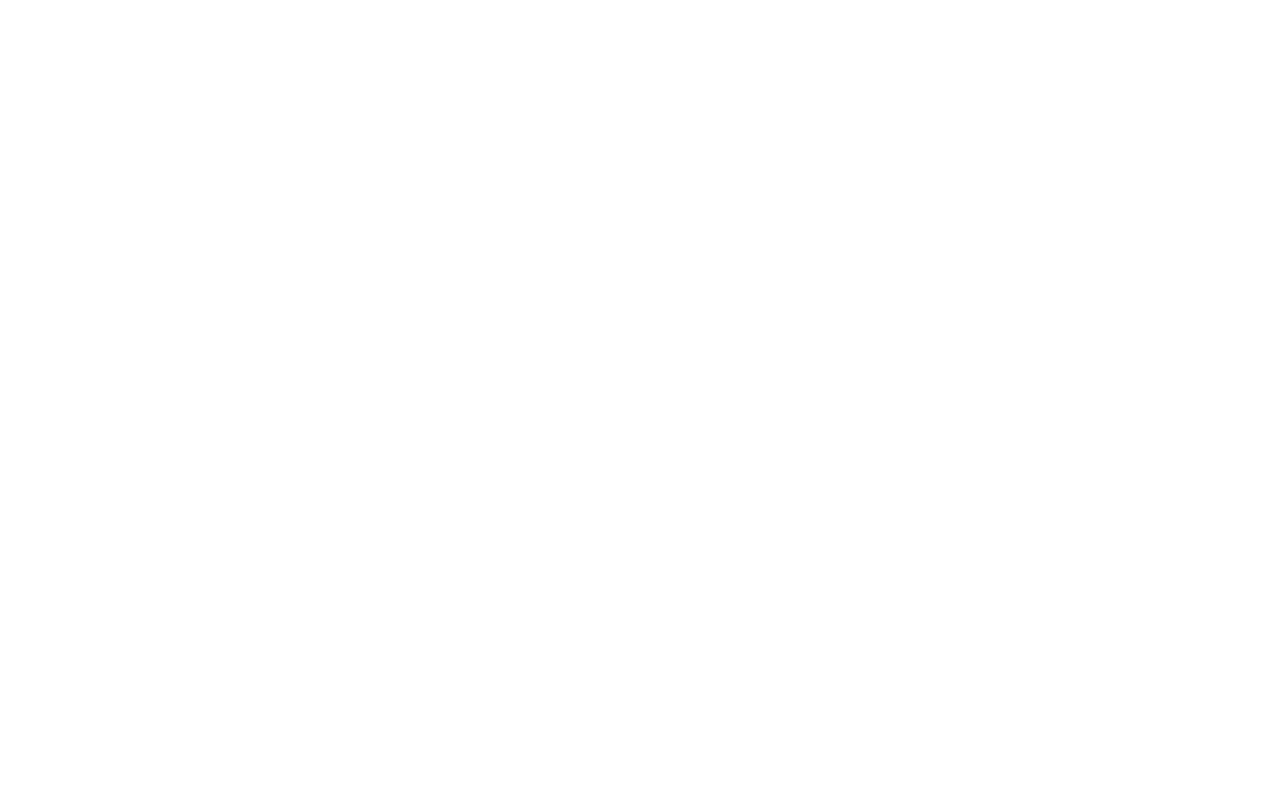
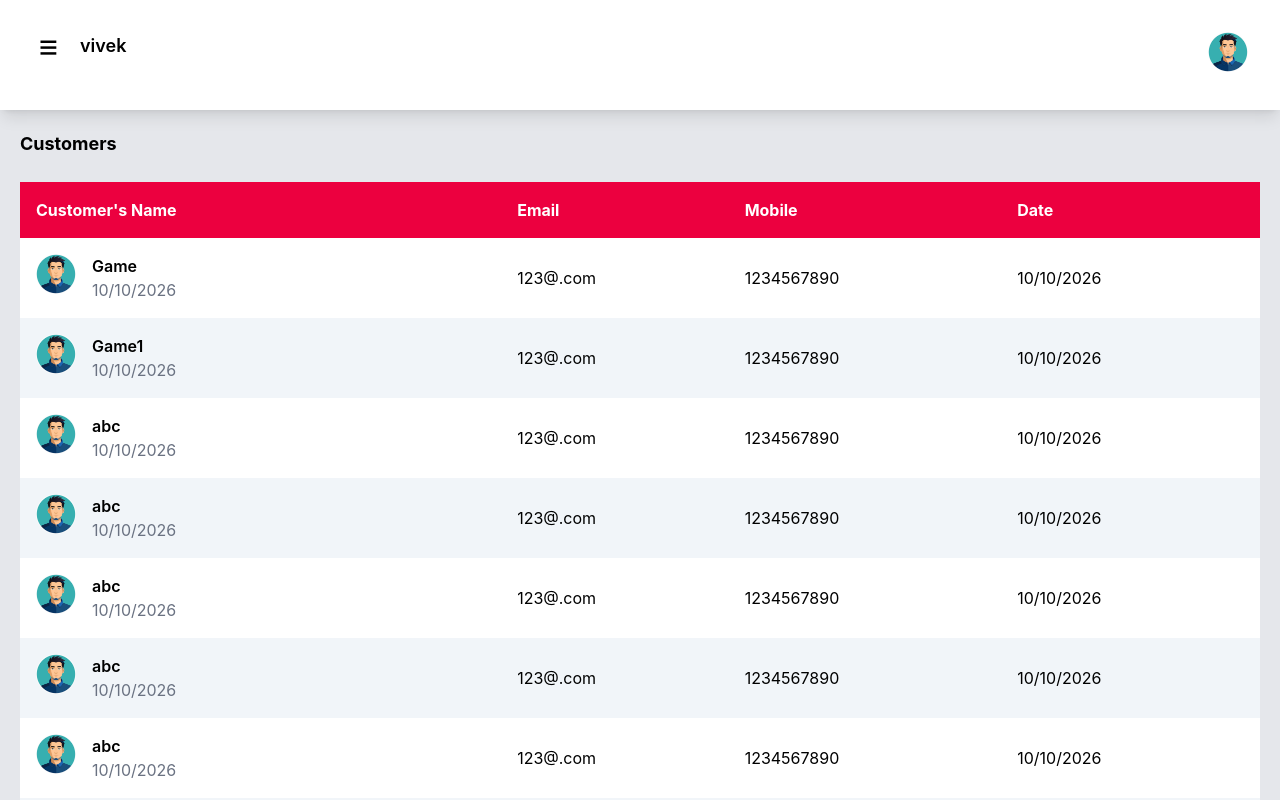
Before and after one commit to vivek76-coder/React-E-commerce, a React (Vite) app: page /admin/Customers in a window 1280 px wide. Before the commit this address had no page. Shown: the top 800 px of the page. Built offline with nearby package versions, Linux system fonts and the light colour scheme.

Commit message:
day 08/03/2026 working adding pages

```diff
--- a/src/App.jsx
+++ b/src/App.jsx
@@ -4,6 +4,8 @@
 import Order from './component/Admin/Order.jsx'
 import Dashboard from './component/Admin/Dashboard.jsx'
 import Setting from './component/Admin/Setting.jsx'
+import Customer from './component/Admin/Customers.jsx'
+import Payment from './component/Admin/Payment.jsx'
 function App() {
   return (
     <BrowserRouter>
@@ -13,6 +15,8 @@
           <Route path='Order' element={<Order />} />
           <Route path='' element={<Dashboard />} />
           <Route path='Setting' element={<Setting />} />
+          <Route path='Customers' element={<Customer />} />
+          <Route path='Payments' element={<Payment />} />
         </Route>
       </Routes>
     </BrowserRouter>
--- /dev/null
+++ b/src/component/Admin/Customers.jsx
@@ -0,0 +1,121 @@
+import { useState } from 'react'
+import Layout from './Index.jsx'
+const Customer = () => {
+    const [customers, setCustomers] = useState([
+        {
+            CustomerName: 'Game',
+            Email: '123@.com',
+            Mobile: 1234567890,
+            Date: '10/10/2026',
+        },
+        {
+            CustomerName: 'Game1',
+            Email: '123@.com',
+            Mobile: 1234567890,
+            Date: '10/10/2026',
+        },
+        {
+            CustomerName: 'abc',
+            Email: '123@.com',
+            Mobile: 1234567890,
+            Date: '10/10/2026',
+        },
+        {
+            CustomerName: 'abc',
+            Email: '123@.com',
+            Mobile: 1234567890,
+            Date: '10/10/2026',
+        },
+        {
+            CustomerName: 'abc',
+            Email: '123@.com',
+            Mobile: 1234567890,
+            Date: '10/10/2026',
+        },
+        {
+            CustomerName: 'abc',
+            Email: '123@.com',
+            Mobile: 1234567890,
+            Date: '10/10/2026',
+        },
+        {
+            CustomerName: 'abc',
+            Email: '123@.com',
+            Mobile: 1234567890,
+            Date: '10/10/2026',
+        },
+        {
+            CustomerName: 'abc',
+            Email: '123@.com',
+            Mobile: 1234567890,
+            Date: '10/10/2026',
+        },
+        {
+            CustomerName: 'abc',
+            Email: '123@.com',
+            Mobile: 1234567890,
+            Date: '10/10/2026',
+        },
+        {
+            CustomerName: 'abc',
+            Email: '123@.com',
+            Mobile: 1234567890,
+            Date: '10/10/2026',
+        },
+        {
+            CustomerName: 'abc',
+            Email: '123@.com',
+            Mobile: 1234567890,
+            Date: '10/10/2026',
+        }
+    ])
+    return (
+        <Layout>
+            <div className='m-5'>
+                <h1 className='text-lg font-bold'>Customers</h1>
+
+
+                <table className='w-[100%] mt-6 m-auto'>
+                    <thead>
+                        <tr className='bg-rose-600 text-white text-left'>
+                            <th className='p-4'>Customer's Name</th>
+                            <th>Email</th>
+                            <th>Mobile</th>
+                            <th>Date</th>
+                        </tr>
+                    </thead>
+                    <tbody>
+                        {
+                            customers.map((customer, index) => (
+                                <tr
+                                    className='py-4' key={index}
+                                    style={{
+                                        background: (index + 1) % 2 === 0 ? '#f1f5f9' : ' white'
+                                    }}
+                                >
+                                    <td className='py-4 flex gap-4'>
+                                        <div className='flex gap-4 px-4 '>
+                                            <img src='/images/avatar.avif' className='w-10 h-10 rounded-full' />
+                                            <div className='flex flex-col'>
+                                                <span className='font-semibold'>
+                                                    {customer.CustomerName}
+                                                </span>
+                                                <div className='text-gray-500'>
+                                                    {customer.Date}
+                                                </div>
+                                            </div>
+                                        </div>
+                                    </td>
+                                    <td>{customer.Email}</td>
+                                    <td>{customer.Mobile}</td>
+                                    <td>{customer.Date}</td>
+                                </tr>
+                            ))
+                        }
+                    </tbody>
+                </table>
+            </div>
+        </Layout>
+    )
+}
+export default Customer
--- a/src/component/Admin/Order.jsx
+++ b/src/component/Admin/Order.jsx
@@ -45,7 +45,9 @@
     ])
     return (
         <Layout>
-            <table className='w-[80%] mt-6 m-auto'>
+            <div className='m-4'>
+                <h1 className='text-lg font-bold'>Orders</h1>
+                <table className='w-[100%] mt-6 m-auto'>
                     <thead>
                         <tr className='bg-rose-600 text-white '>
                             <th className='py-4 '>OrderID</th>
@@ -86,6 +88,7 @@
                         }
                     </tbody>
                 </table>
+            </div>
         </Layout>
 
     )
--- /dev/null
+++ b/src/component/Admin/Payment.jsx
@@ -0,0 +1,57 @@
+import { useState } from 'react'
+import Layout from './Index.jsx'
+const Payment = () => {
+    const [payments, setPayments] = useState([
+        {
+            paymentId: '#1ffsdsd',
+            CustomerName: 'abc',
+            Email: 123,
+            Mobile: 1234567890,
+            Product: 'xyz',
+            Amount: 101210,
+            Date: '10/10/2026',
+        },
+    ])
+    return (
+        <Layout>
+            <div className='m-4'>
+                <h1 className='text-lg font-bold'>payments</h1>
+                <table className='w-[100%] mt-6 m-auto'>
+                    <thead>
+                        <tr className='bg-rose-600 text-white text-left'>
+                            <th className='py-4 '>paymentID</th>
+                            <th>Customer's Name</th>
+                            <th>Email</th>
+                            <th>Mobile</th>
+                            <th>Product</th>
+                            <th>Amount</th>
+                            <th>Date</th>
+                        </tr>
+                    </thead>
+                    <tbody>
+                        {
+                            payments.map((payment, index) => (
+                                <tr
+                                    className='py-4' key={index}
+                                    style={{
+                                        background: (index + 1) % 2 === 0 ? '#f1f5f9' : ' white'
+                                    }}
+                                >
+                                    <td className='py-4 flex gap-4'>{payment.paymentId}</td>
+                                    <td>{payment.CustomerName}</td>
+                                    <td>{payment.Email}</td>
+                                    <td>{payment.Mobile}</td>
+                                    <td>{payment.Product}</td>
+                                    <td>₹{payment.Amount.toLocaleString()}</td>
+                                    <td>{payment.Date}</td>
+                                </tr>
+                            ))
+                        }
+                    </tbody>
+                </table>
+            </div>
+        </Layout>
+
+    )
+}
+export default Payment
--- a/src/component/Admin/Product.jsx
+++ b/src/component/Admin/Product.jsx
@@ -45,7 +45,9 @@
     ])
     return (
         <Layout>
-            <table className='w-[80%] mt-6 m-auto'>
+            <div className='m-4'>
+                <h1 className='text-lg font-bold'>Products</h1>
+                <table className='w-[100%] mt-6 m-auto'>
                     <thead>
                         <tr className='bg-rose-600 text-white '>
                             <th className='py-4 '>OrderID</th>
@@ -86,6 +88,7 @@
                         }
                     </tbody>
                 </table>
+            </div>
         </Layout>
 
     )
--- a/src/component/Admin/index.jsx
+++ b/src/component/Admin/index.jsx
@@ -10,6 +10,11 @@
             link: '/admin'
         },
         {
+            title: 'Customers',
+            icon: <i class="ri-dashboard-line"></i>,
+            link: '/admin/Customers'
+        },
+        {
             title: 'Product',
             icon: <i class="ri-list-view"></i>,
             link: '/admin/Product'
@@ -20,14 +25,14 @@
             link: '/admin/Order'
         },
         {
+            title: 'Payments',
+            icon: <i class="ri-settings-line"></i>,
+            link: '/admin/Payments'
+        },
+        {
             title: 'Setting',
             icon: <i class="ri-settings-line"></i>,
             link: '/admin/Setting'
-        },
-        {
-            title: 'Logout',
-            icon: <i class="ri-logout-box-line"></i>,
-            link: '/admin/Logout'
         },
     ]
     return (
```
Lines whose indentation alone changed are shown as unchanged.
